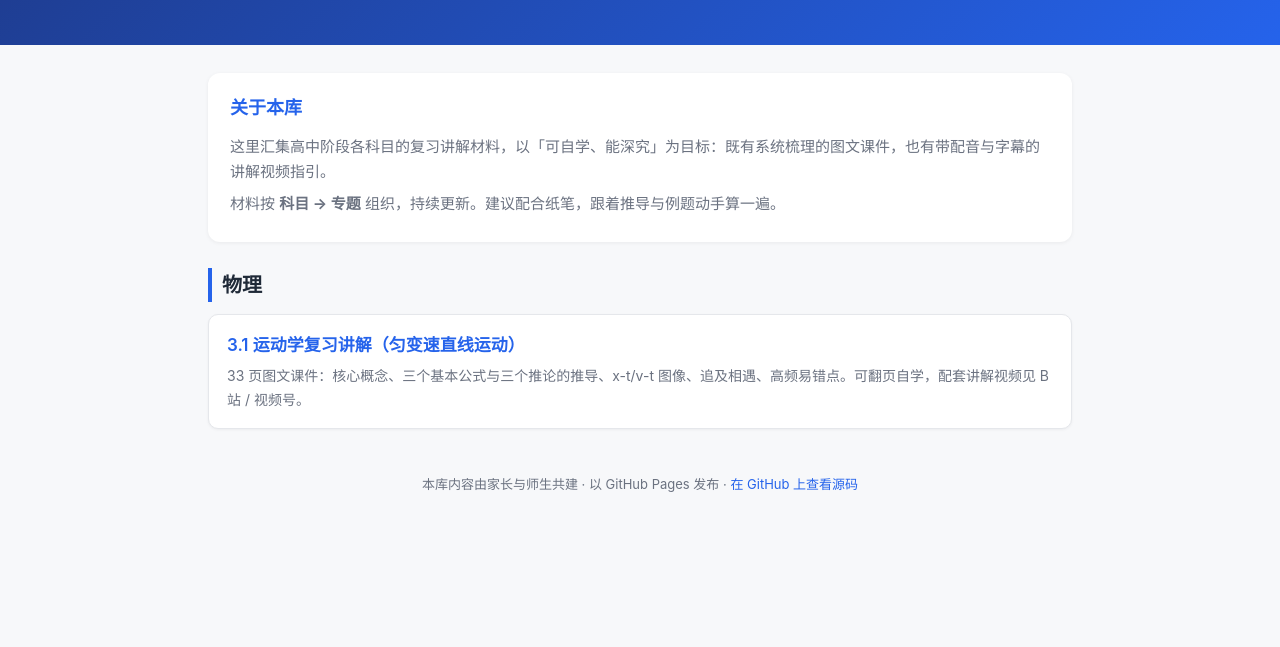
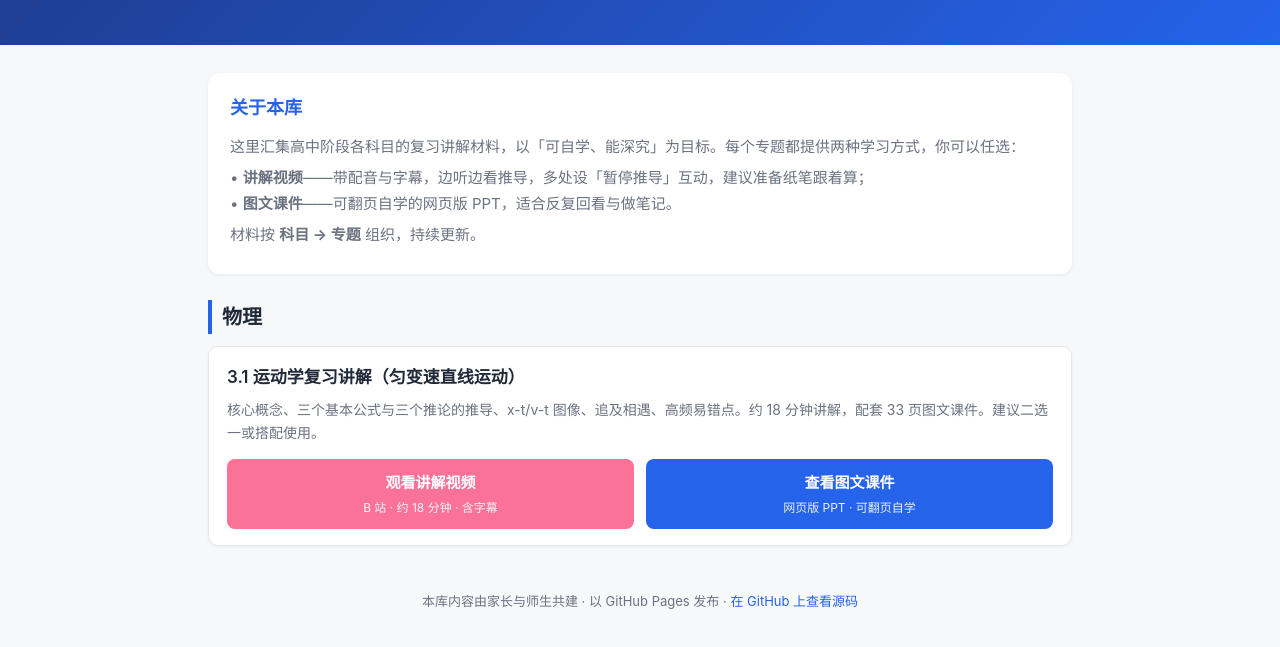
Before and after one commit to na57/gaokao, a plain HTML site: page index.html in a window 1280 px wide. Shown: the part 137-784 px from the top of the page. Drawn offline with Linux system fonts and the light colour scheme.

Commit message:
更新落地页：专题增加讲解视频(B站)与图文课件双入口

```diff
--- a/index.html
+++ b/index.html
@@ -5,7 +5,7 @@
 <meta name="viewport" content="width=device-width, initial-scale=1.0">
 <title>高考备考材料库</title>
 <style>
-  :root{ --bg:#f7f8fa; --card:#fff; --accent:#2563eb; --text:#1f2937; --muted:#6b7280; }
+  :root{ --bg:#f7f8fa; --card:#fff; --accent:#2563eb; --pink:#fb7299; --text:#1f2937; --muted:#6b7280; }
   *{ box-sizing:border-box; }
   body{ margin:0; font-family:-apple-system,BlinkMacSystemFont,"PingFang SC","Microsoft YaHei",sans-serif; background:var(--bg); color:var(--text); line-height:1.7; }
   header{ background:linear-gradient(135deg,#1e3a8a,#2563eb); color:#fff; padding:48px 20px; text-align:center; }
@@ -17,10 +17,17 @@
   .intro p{ margin:6px 0; color:var(--muted); font-size:15px; }
   .subject{ margin-bottom:24px; }
   .subject h3{ font-size:20px; border-left:4px solid var(--accent); padding-left:10px; margin:0 0 12px; }
-  .item{ display:block; background:var(--card); border:1px solid #e5e7eb; border-radius:10px; padding:16px 18px; margin-bottom:12px; text-decoration:none; color:var(--text); transition:.15s; box-shadow:0 1px 3px rgba(0,0,0,.05); }
-  .item:hover{ border-color:var(--accent); transform:translateY(-2px); box-shadow:0 4px 12px rgba(37,99,235,.15); }
-  .item .t{ font-size:17px; font-weight:600; color:var(--accent); }
-  .item .d{ font-size:14px; color:var(--muted); margin-top:4px; }
+  .item{ background:var(--card); border:1px solid #e5e7eb; border-radius:10px; padding:16px 18px; margin-bottom:12px; box-shadow:0 1px 3px rgba(0,0,0,.05); transition:.15s; }
+  .item:hover{ border-color:var(--accent); box-shadow:0 4px 12px rgba(37,99,235,.12); }
+  .item .t{ font-size:17px; font-weight:600; color:var(--text); }
+  .item .d{ font-size:14px; color:var(--muted); margin:6px 0 14px; }
+  .actions{ display:flex; gap:12px; flex-wrap:wrap; }
+  .btn{ flex:1 1 200px; min-width:180px; text-align:center; padding:11px 14px; border-radius:8px; font-size:15px; font-weight:600; text-decoration:none; transition:.15s; }
+  .btn .sub{ display:block; font-size:12px; font-weight:400; margin-top:2px; opacity:.9; }
+  .btn-video{ background:var(--pink); color:#fff; }
+  .btn-video:hover{ filter:brightness(1.06); }
+  .btn-ppt{ background:var(--accent); color:#fff; }
+  .btn-ppt:hover{ filter:brightness(1.08); }
   footer{ text-align:center; color:var(--muted); font-size:13px; padding:20px; }
   footer a{ color:var(--accent); text-decoration:none; }
 </style>
@@ -33,16 +40,28 @@
 <main>
   <section class="intro">
     <h2>关于本库</h2>
-    <p>这里汇集高中阶段各科目的复习讲解材料，以「可自学、能深究」为目标：既有系统梳理的图文课件，也有带配音与字幕的讲解视频指引。</p>
-    <p>材料按 <b>科目 → 专题</b> 组织，持续更新。建议配合纸笔，跟着推导与例题动手算一遍。</p>
+    <p>这里汇集高中阶段各科目的复习讲解材料，以「可自学、能深究」为目标。每个专题都提供两种学习方式，你可以任选：</p>
+    <p>• <b>讲解视频</b>——带配音与字幕，边听边看推导，多处设「暂停推导」互动，建议准备纸笔跟着算；<br>
+       • <b>图文课件</b>——可翻页自学的网页版 PPT，适合反复回看与做笔记。</p>
+    <p>材料按 <b>科目 → 专题</b> 组织，持续更新。</p>
   </section>
 
   <section class="subject">
     <h3>物理</h3>
-    <a class="item" href="物理/3.1 运动学复习讲解-课件.html">
+    <div class="item">
       <div class="t">3.1 运动学复习讲解（匀变速直线运动）</div>
-      <div class="d">33 页图文课件：核心概念、三个基本公式与三个推论的推导、x-t/v-t 图像、追及相遇、高频易错点。可翻页自学，配套讲解视频见 B 站 / 视频号。</div>
-    </a>
+      <div class="d">核心概念、三个基本公式与三个推论的推导、x-t/v-t 图像、追及相遇、高频易错点。约 18 分钟讲解，配套 33 页图文课件。建议二选一或搭配使用。</div>
+      <div class="actions">
+        <a class="btn btn-video" href="https://www.bilibili.com/video/BV1ctHW6ZEHS?vd_source=9627bcb8f6c60c10a3fe16123cca1997" target="_blank" rel="noopener">
+          观看讲解视频
+          <span class="sub">B 站 · 约 18 分钟 · 含字幕</span>
+        </a>
+        <a class="btn btn-ppt" href="物理/3.1 运动学复习讲解-课件.html">
+          查看图文课件
+          <span class="sub">网页版 PPT · 可翻页自学</span>
+        </a>
+      </div>
+    </div>
   </section>
 
   <footer>
```
